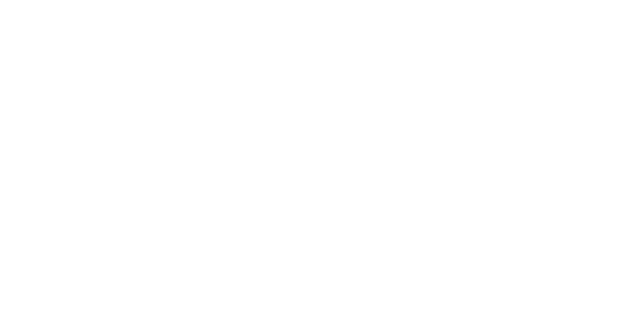
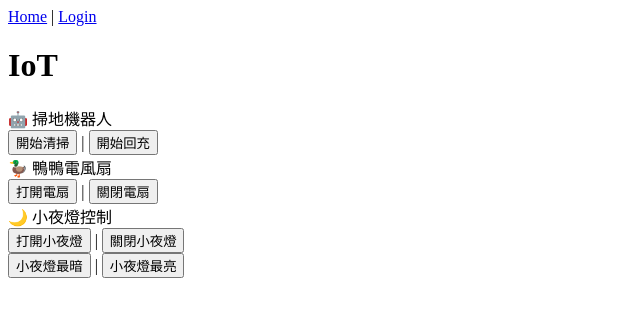
Before and after one commit to QQBoxy/vue-lineboxy, a Vue app: page /iot in a window 1280 px wide. Before the commit this address had no page. Shown: the top 316 px of the page, without its empty margins (0-640 px from the left). Built offline with nearby package versions, Linux system fonts and the light colour scheme; no server answers.

Commit message:
New IoT features and routing

```diff
--- a/src/router/index.ts
+++ b/src/router/index.ts
@@ -35,6 +35,10 @@
           path: '/kanban/:boardId/:listId',
           component: () => import('../views/BoardListView.vue')
         },
+        {
+          path: '/iot',
+          component: () => import('../views/IoTView.vue')
+        },
       ]
     },
   ]
--- a/src/views/IndexView.vue
+++ b/src/views/IndexView.vue
@@ -22,6 +22,7 @@
     <template v-if="personStore.person.isActive">
       <RouterLink to="/person">Person</RouterLink> |
       <RouterLink to="/kanban">Kanban</RouterLink> |
+      <RouterLink to="/iot">IoT</RouterLink> |
       <a href="/auth/logout">Logout</a>
     </template>
     <template v-else>
--- /dev/null
+++ b/src/views/IoTView.vue
@@ -0,0 +1,37 @@
+<script setup lang="ts">
+import { ref, onMounted } from 'vue';
+import axios from 'axios';
+
+const handleClick = async (topic: string, message: string) => {
+  await axios({
+    method: 'patch',
+    url: `/api/iot/${encodeURIComponent(topic)}`,
+    data: {
+      message: message,
+    }
+  });
+};
+
+onMounted(async () => {
+  try {
+    // ...
+  } catch (e) {
+    console.log(e);
+  }
+})
+</script>
+
+<template>
+  <h1>IoT</h1>
+  🤖 掃地機器人<br />
+  <button @click="handleClick('vacuum/power/inTopic', 'start')">開始清掃</button> |
+  <button @click="handleClick('vacuum/power/inTopic', 'return_to_base')">開始回充</button><br />
+  🦆 鴨鴨電風扇<br />
+  <button @click="handleClick('duckfan/power/inTopic', '1')">打開電扇</button> |
+  <button @click="handleClick('duckfan/power/inTopic', '0')">關閉電扇</button><br />
+  🌙 小夜燈控制<br />
+  <button @click="handleClick('lightboxy/switch/inTopic', '1')">打開小夜燈</button> |
+  <button @click="handleClick('lightboxy/switch/inTopic', '0')">關閉小夜燈</button><br />
+  <button @click="handleClick('lightboxy/brightness/inTopic', '0')">小夜燈最暗</button> |
+  <button @click="handleClick('lightboxy/brightness/inTopic', '255')">小夜燈最亮</button>
+</template>
```
